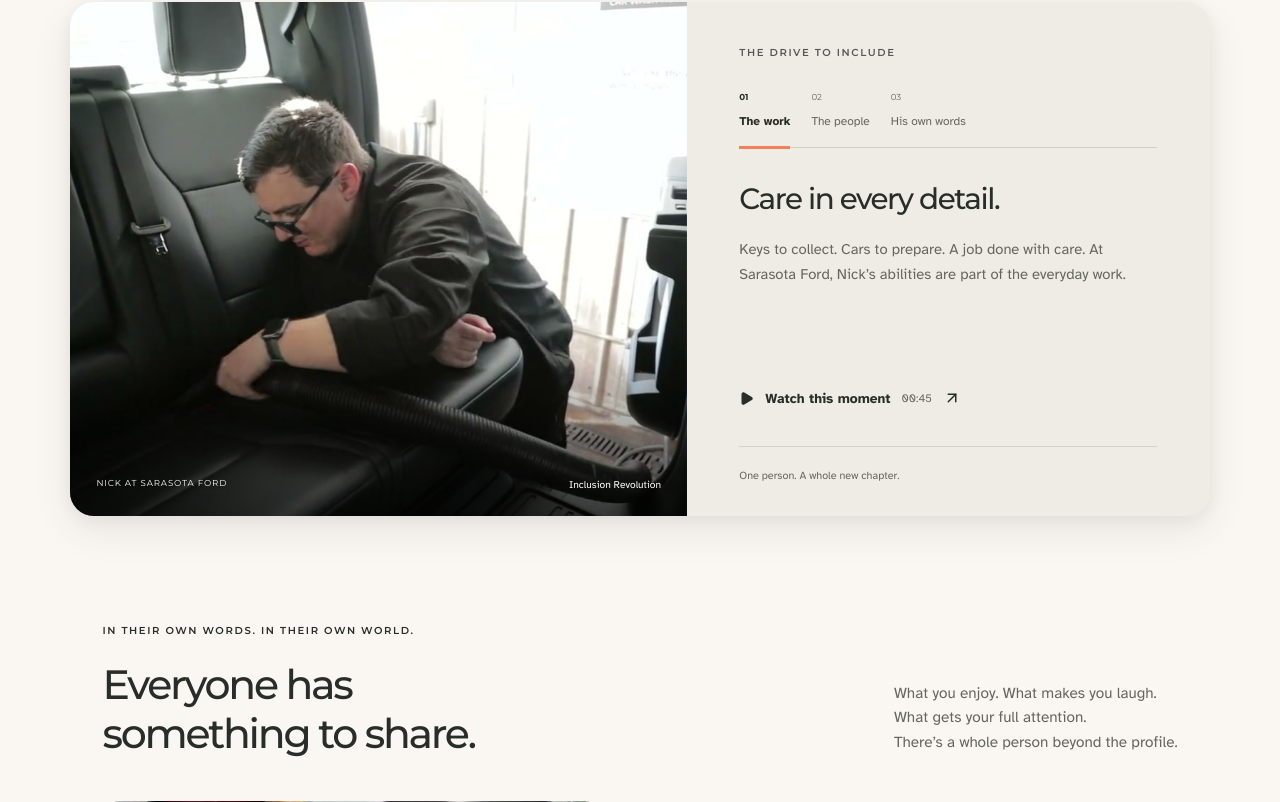
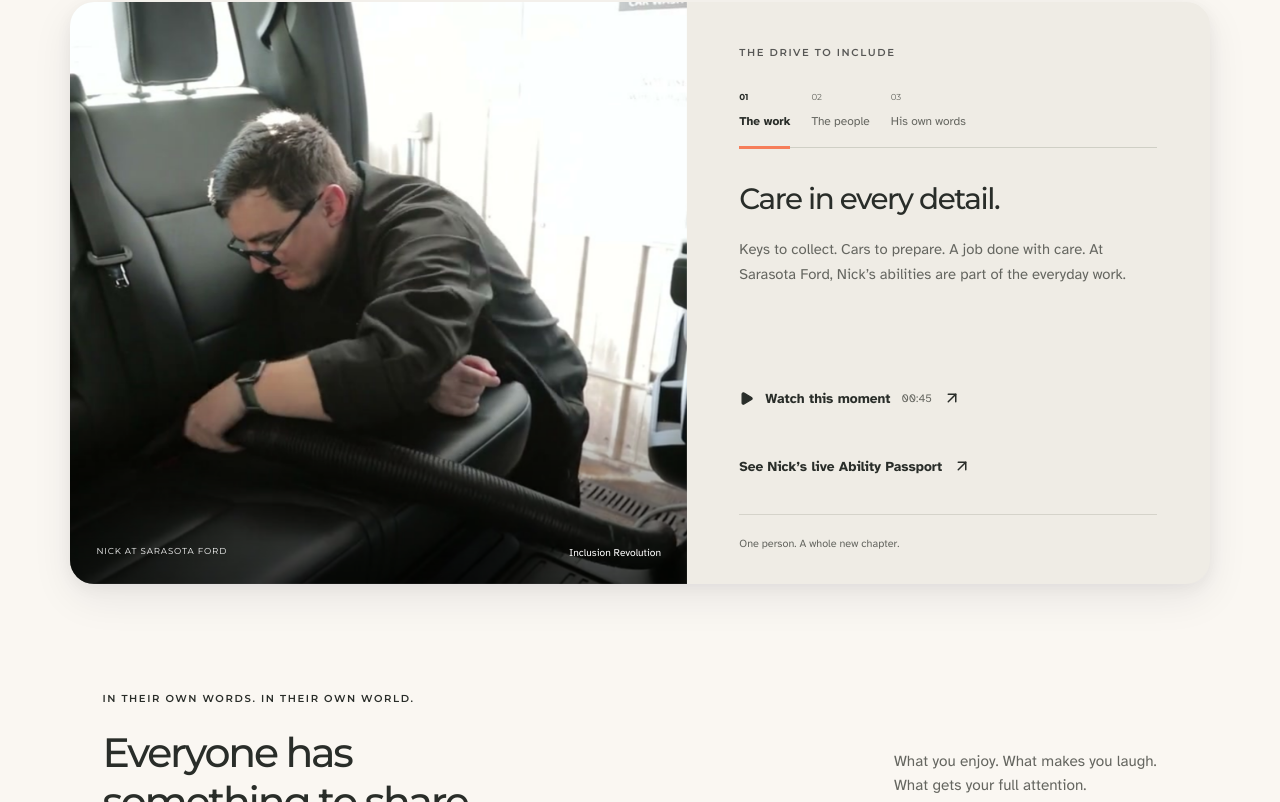
Before and after one commit to riyadoshi014-commits/Shipyard-Pine-View, a Next.js app: page / in a window 1280 px wide. Shown: the part 1131-1933 px from the top of the page. Built offline with nearby package versions, Linux system fonts and the light colour scheme; no server answers.

Commit message:
feat: link Nick's live Ability Passport from his homepage story

```diff
--- a/src/components/story-home.tsx
+++ b/src/components/story-home.tsx
@@ -146,7 +146,8 @@ export function StoryHome({ className = "" }: { className?: string }) {
               </div>
               <div id="nick-chapter-panel" role="tabpanel" aria-labelledby={`chapter-tab-${activeChapter}`} className={styles.chapterPanel}>
                 <div key={chapter.name} className={styles.chapterText}><h3>{chapter.title}</h3><p>{chapter.text}</p></div>
-                <button className={styles.textButton} onClick={(event) => openFilm("nick", event.currentTarget, chapter.time)}><Play size={15} fill="currentColor" aria-hidden="true" /> Watch this moment <span>{chapter.locator}</span><ArrowUpRight size={18} aria-hidden="true" /></button>
+                <button className={styles.textButton} onClick={(event) => openFilm("nick", event.currentTarget, chapter.time)}><Play size={15} fill="currentColor" aria-hidden="true" /> Watch this moment <span>{chapter.locator}</span><ArrowUpRight size={18} aria-hidden="true" /></button>{" "}
+                <Link href="/nick" className={styles.textButton}>See Nick’s live Ability Passport <ArrowUpRight size={18} aria-hidden="true" /></Link>
               </div><span className={styles.storyByline}>One person. A whole new chapter.</span>
             </div>
           </div>
```
